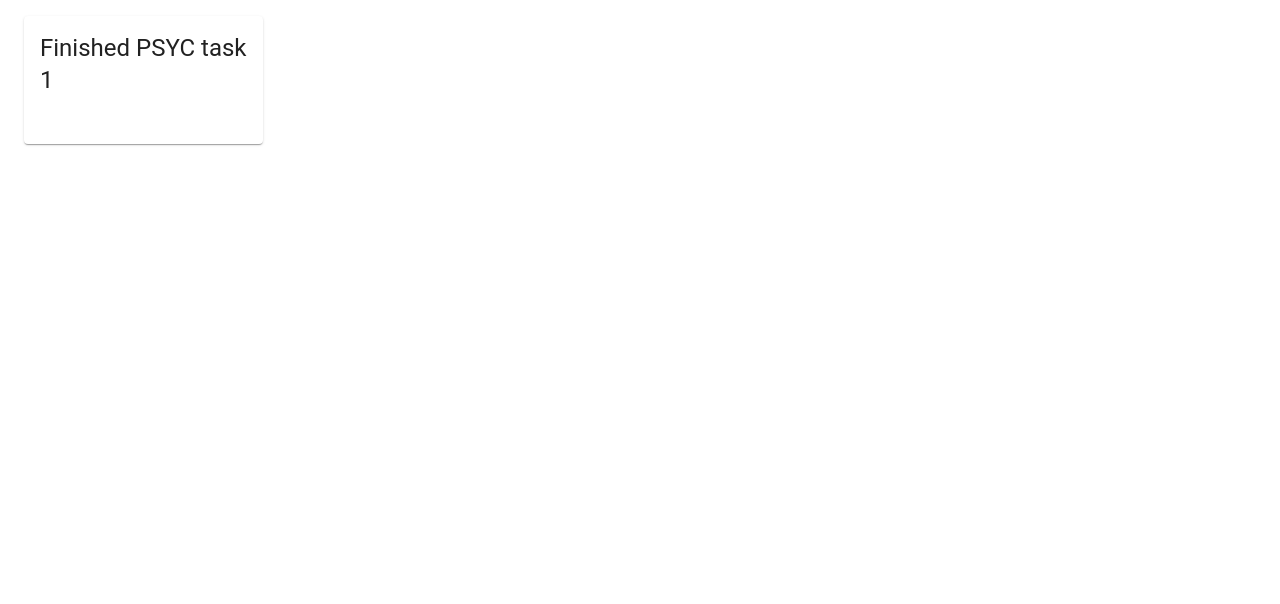
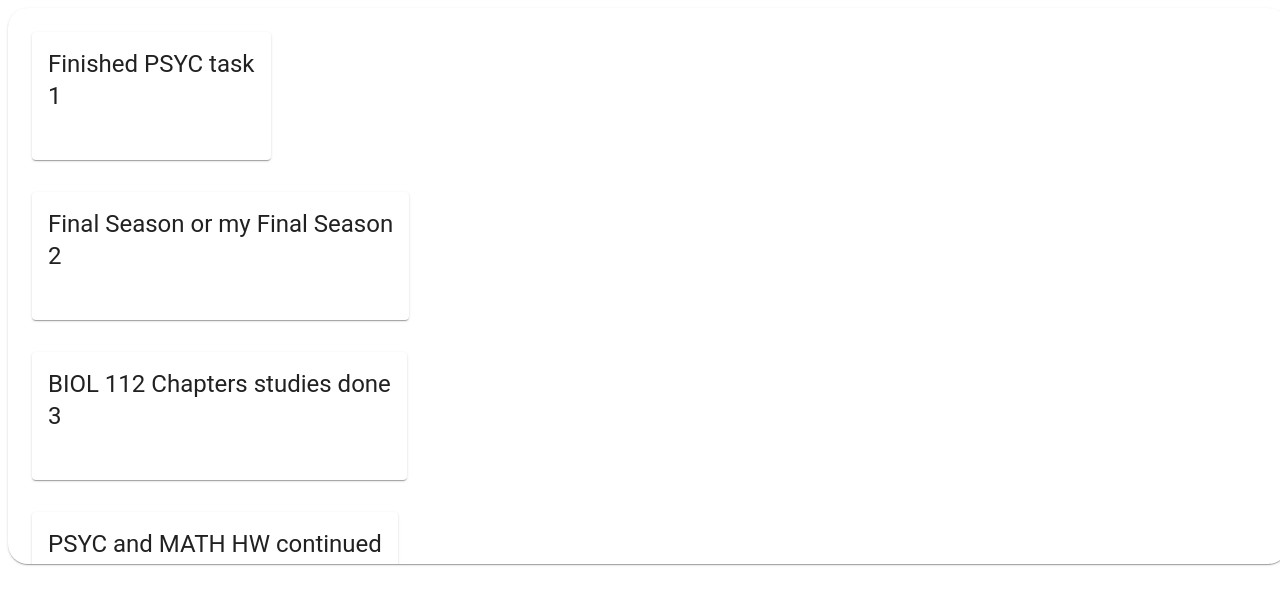
Before and after one commit to LeoShangTang/pomo-play, a React (Create React App) app: page / in a window 1280 px wide. Shown: the top 604 px of the page. Built offline with nearby package versions, Linux system fonts and the light colour scheme.

Commit message:
Renamed One more File

```diff
--- a/src/App.tsx
+++ b/src/App.tsx
@@ -3,6 +3,7 @@ import { useSelector } from "react-redux";
 import { RootState } from "./store";
 import { Card } from "@mui/material";
 import tasksSample from "./SampleData/tasksSample";
+import ListOfTaskCard from "./components/ListOfTaskCard";
 
 const App = () => {
 
@@ -11,7 +12,7 @@ const App = () => {
     })
 
     return (
-            <TaskCard task={tasksSample[0]}/>
+            <ListOfTaskCard />
     )
 }
 
--- a/src/components/ListOfStudySessionCard.tsx
+++ b/src/components/ListOfTaskCard.tsx
@@ -1,20 +1,21 @@
 import { useSelector } from "react-redux";
 import { RootState } from "../store";
 import { Card, List } from "@mui/material";
+import TaskCard from "./TaskCard";
 
-// const cardStyle = {
-//     borderRadius: "20px",
-//     p: 1,
-//     width: "100%",
-//     height: 540,
-//     "@media (max-width: 600px)": {
-//       width: "95%",
-//       height: 400,
-//     },
-//     "@media (max-height: 600px)": {
-//       height: 350,
-//     },
-//   };
+const cardStyle = {
+    borderRadius: "20px",
+    p: 1,
+    width: "100%",
+    height: 540,
+    "@media (max-width: 600px)": {
+      width: "95%",
+      height: 400,
+    },
+    "@media (max-height: 600px)": {
+      height: 350,
+    },
+  };
 
 const ListOfTaskCard = () => {
 
@@ -23,10 +24,10 @@ const ListOfTaskCard = () => {
     })
 
     return (
-        <Card>
+        <Card  sx={cardStyle}>
             {listOfTask.map((task) => (
                 <List>
-                    {task.name}
+                    <TaskCard task={task}/>
                 </List>
             ))}
         </Card>
```
